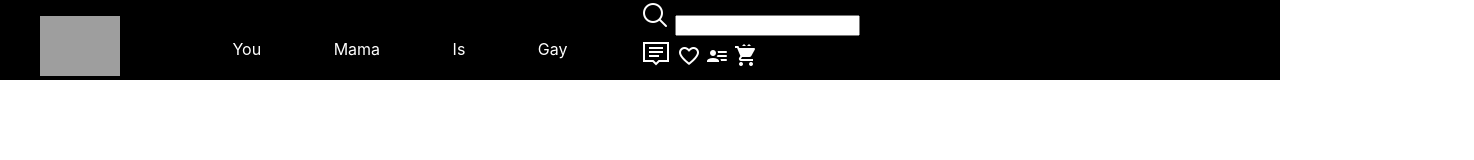
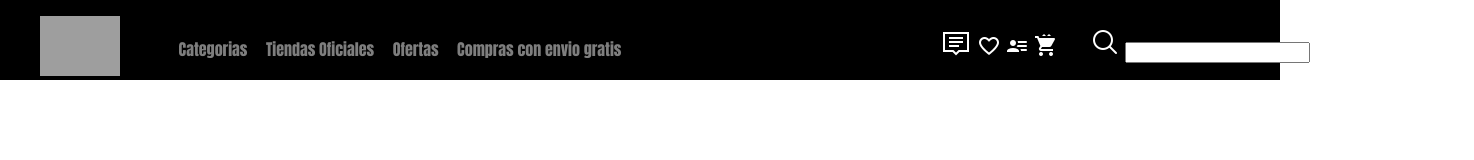
Before and after one commit to Juangrcode/EAS-Sport, a website: page Johan/Index-html/Index.html in a window 1280 px wide. Shown: the whole page, 1474 px wide, since content can reach past the window. Drawn offline with Linux system fonts and the light colour scheme; grey boxes are pictures that could not be loaded.

Commit message:
Cambio de colores y movimiento en imagenes de la cabecera

```diff
--- a/Johan/Index-html/Index.html
+++ b/Johan/Index-html/Index.html
@@ -11,8 +11,6 @@ Initial-scale=1.0"
     <link rel="stylesheet" href="./style.css" />
   </head>
   <body>
-    <!--------------------------Header------------------------->
-    <!---------------------block__item--modificador---------->
     <header class="head">
       <section class="header__container">
         <div class="header__item1">
@@ -25,20 +23,29 @@ Initial-scale=1.0"
           </figure>
           <nav class="item__nav">
             <ul>
-              <li>You</li>
-              <li>Mama</li>
-              <li>Is</li>
-              <li>Gay</li>
+              <li>
+                <font face="impact" side="6" color="7E7E7E">Categorias</font>
+              </li>
+              <li>
+                <font face="impact" side="6" color="7E7E7E"
+                  >Tiendas Oficiales</font
+                >
+              </li>
+              <li>
+                <font face="impact" side="6" color="7E7E7E">Ofertas</font>
+              </li>
+              <li>
+                <font face="impact" side="6" color="7E7E7E"
+                  >Compras con envio gratis</font
+                >
+              </li>
             </ul>
           </nav>
         </div>
         <div class="header__item2">
           <div class="item__search">
-            <!---->
             <span><img src="./images/search.png" alt="logo" /></span>
-            <!---->
             <input type="text" />
-            <!---->
           </div>
           <div class="item__interactions">
             <img src="./images/comments.png" alt="logo" />
--- a/Johan/Index-html/style.css
+++ b/Johan/Index-html/style.css
@@ -1,4 +1,3 @@
-/*---------------------header--------------*/
 .head {
   width: 100%;
   height: 80px;
@@ -24,7 +23,7 @@
 }
 .item__nav ul li:hover {
   cursor: pointer;
-  border-bottom: 2px solid orange;
+  border-bottom: 2px solid rgba(252, 186, 5, 0.932);
 }
 .item__nav {
   width: 100%;
@@ -33,3 +32,17 @@
 .header__item2 {
   width: 30%;
 }
+.item__interactions {
+  position: relative;
+  left: 300px;
+  bottom: 10px;
+}
+.item__interactions {
+  cursor: pointer;
+}
+
+.item__search {
+  position: relative;
+  left: 450px;
+  top: 27px;
+}
```
